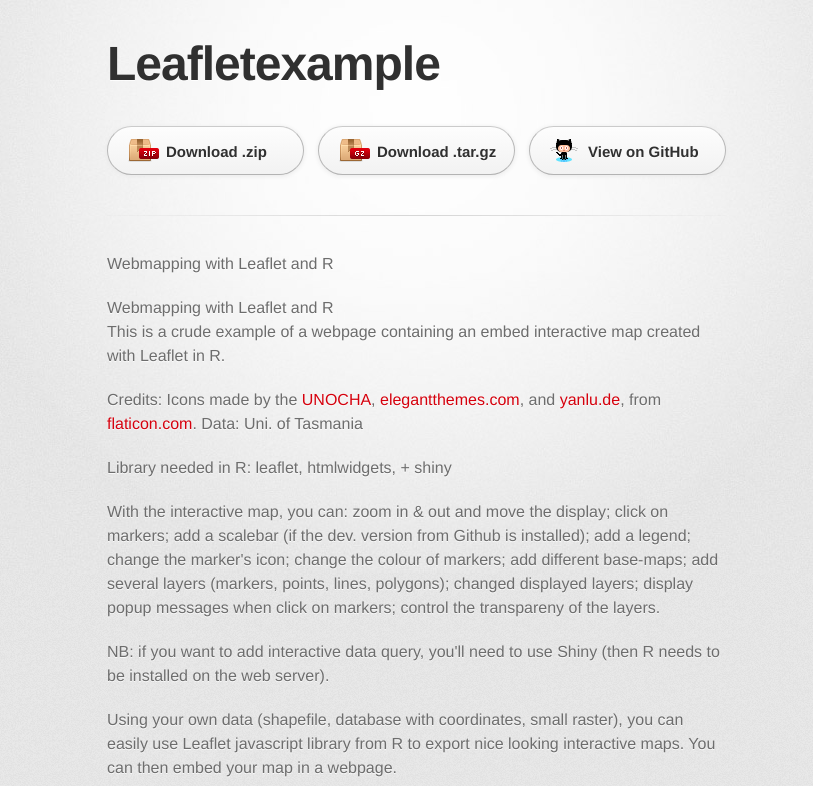
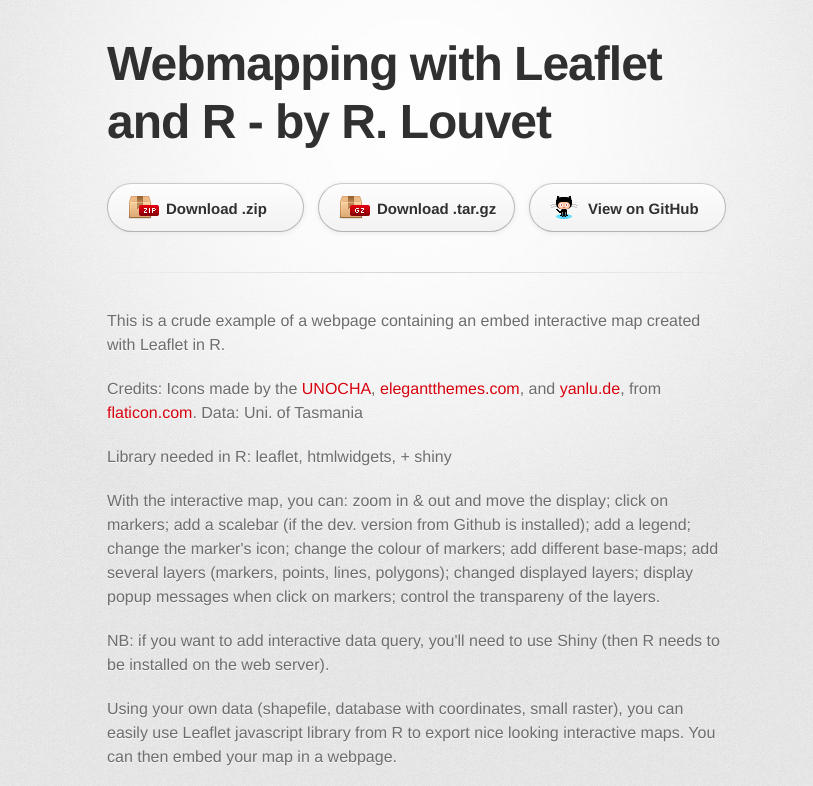
Before and after one commit to romain-louvet/maps, a plain HTML site: page index.html in a window 1280 px wide. Shown: the top 786 px of the page, without its empty margins (223-1036 px from the left). Drawn offline with Linux system fonts and the light colour scheme; a web font is replaced by a local one.

Commit message:
Update index.html

```diff
--- a/index.html
+++ b/index.html
@@ -10,7 +10,7 @@
     <!--[if lt IE 9]>
     <script src="//html5shiv.googlecode.com/svn/trunk/html5.js"></script>
     <![endif]-->
-    <title>Leafletexample by romain-louvet</title>
+    <title>Webmapping with Leaflet and R</title>
   </head>
 
   <body>
@@ -18,7 +18,7 @@
       <div class="inner">
 
         <header>
-          <h1>Leafletexample</h1>
+          <h1>Webmapping with Leaflet and R - by R. Louvet</h1>
           <h2></h2>
         </header>
 
@@ -33,15 +33,7 @@
         <section id="main_content">
           <p>
 </p>
-Webmapping with Leaflet and R
-
-
-<p></p>
-<b>Webmapping with Leaflet and R</b>
-
 <p>This is a crude example of a webpage containing an embed interactive map created with Leaflet in R.</p>
-
-
 
 <p>
 <b>Credits:</b> Icons made by the <a href="http://www.unocha.org/">UNOCHA</a>, <a href="http://www.elegantthemes.com">elegantthemes.com</a>,
```
